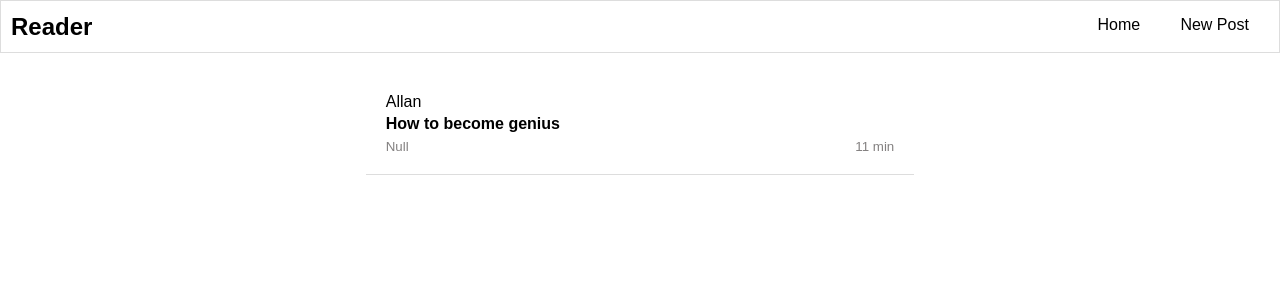
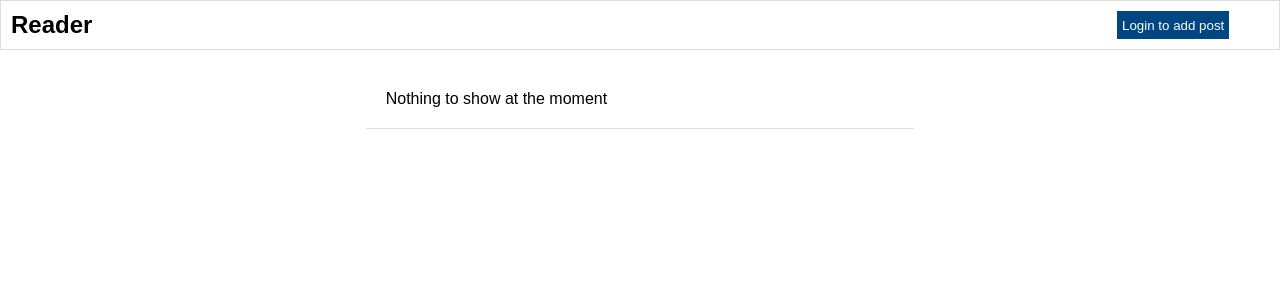
Before and after one commit to AllanG-4779/blog, a React (Create React App) app: page / in a window 1280 px wide. Shown: the top 300 px of the page. Built offline with nearby package versions, Linux system fonts and the light colour scheme.

Commit message:
added the login functionality and the Readpost Page

```diff
--- a/src/App.js
+++ b/src/App.js
@@ -1,31 +1,22 @@
 import "./App.css";
 import Header from "./Components/Header";
 import Posts from "./Components/Posts";
-import {BrowserRouter as Router, Route,Switch} from "react-router-dom"
+import { BrowserRouter as Router, Route, Switch } from "react-router-dom";
 import CreatePost from "./Components/CreatePost";
 import { useState } from "react";
 import React from "react";
 
-export const postContext = React.createContext([])
-
-
-
+export const postContext = React.createContext([]);
+export const logged = React.createContext([]);
 
 function App() {
-   const [post, setPost1] = useState([
-     {
-       authors: "Allan ",
-       titles: "How to become genius",
-       posts: "Here are not time to show",
-       time: "Null",
-       duration: "11 min",
-     },
-
-   ]);
+  const [isLogged, setLogged] = useState(false);
+  const [post, setPost1] = useState([]);
   return (
     <Router>
       <div className="App wrapper">
-        <postContext.Provider value={[post,setPost1]}>
+        <postContext.Provider value={[post, setPost1]}>
+          <logged.Provider value={[isLogged, setLogged]}>
             <Header />
             <div className="posts">
               <div></div>
@@ -39,10 +30,10 @@ function App() {
               </Switch>
               <div></div>
             </div>
+          </logged.Provider>
         </postContext.Provider>
       </div>
     </Router>
-
   );
 }
 
--- a/src/Components/CreatePost.js
+++ b/src/Components/CreatePost.js
@@ -63,8 +63,8 @@ function CreatePost() {
       break;
   }
   var Year = date.getFullYear();
-  var Day = date.getDay();
-  const post_day = `${month} ${Day} ${Year}`;
+  var Day = date.getDate();
+  const post_day = `${month} ${Day}, ${Year}`;
   const time_to_read = `${Math.ceil((post.length * 0.7) / 60)} mins Read`;
   //the reducer
   const submitting = (event) => {
@@ -99,7 +99,9 @@ function CreatePost() {
         <textarea
           value={post}
           onChange={(e) => setPost(e.target.value)}
+          // @ts-ignore
           rows="10"
+          // @ts-ignore
           cols="100"
           placeholder="Post Content"
         ></textarea>
--- a/src/Components/Header.js
+++ b/src/Components/Header.js
@@ -1,17 +1,36 @@
-import React from "react";
+import React, { useState } from "react";
 import "../Header.css";
-import {Link} from "react-router-dom"
+import { Link } from "react-router-dom";
+import { useContext } from "react";
+import { logged } from "../App";
 function Header() {
+  const [login,setLogin] = useContext(logged);
+  const [isLog, changeState] = useState(login)
   return (
     <div>
       <nav className="container-header">
         <div className="container-h1">
           <h2>Reader</h2>
         </div>
-        <div className="container-h2">
-          <p id="signUp"><Link className="link" to="/new">New Post</Link></p>
-          <p><Link  className="link" to="/">Home</Link></p>
-        </div>
+        {login ? (
+          <div className="container-h2">
+            <p id="signUp">
+              <Link className="link" to="/new">
+                New Post
+              </Link>
+            </p>
+            <p>
+              <Link className="link" to="/">
+                Home
+              </Link>
+            </p>
+            <button  className="button" onClick={()=>{setLogin(prev=>!prev)}} >Logout</button>
+          </div>
+        ) : (
+          <div className="container-h2">
+            <button onClick={()=>{setLogin(prev=>!prev) }} className="button">Login to add post</button>
+          </div>
+        )}
       </nav>
     </div>
   );
--- a/src/Components/Posts.js
+++ b/src/Components/Posts.js
@@ -1,13 +1,15 @@
 import React, { useState } from "react";
 import "../Posts.css";
-
+import {postContext} from "../App"
+import {useContext} from "react"
 function Posts(props) {
 
-
+ const [globalPost,setGlobal] = useContext(postContext)
 
   return (
     <div>
-      {props.posts.map((x) => {
+    {globalPost.length===0?<div className="container-post"><p>Nothing to show at the moment</p></div>
+      :globalPost.map((x) => {
         return (
           <div className="container-post" key={Math.random()*1238383.99388584}>
             <p style={{ marginBottom: 4 }}>{x.authors}</p>
--- a/src/Header.css
+++ b/src/Header.css
@@ -41,3 +41,10 @@
 
   padding-top:5px;
 }
+.button{
+   padding: 5px;
+   border:none;
+   background-color: rgb(0, 70, 128);
+   color:white;
+   outline: none;
+}
```
Lines whose indentation alone changed are shown as unchanged.
